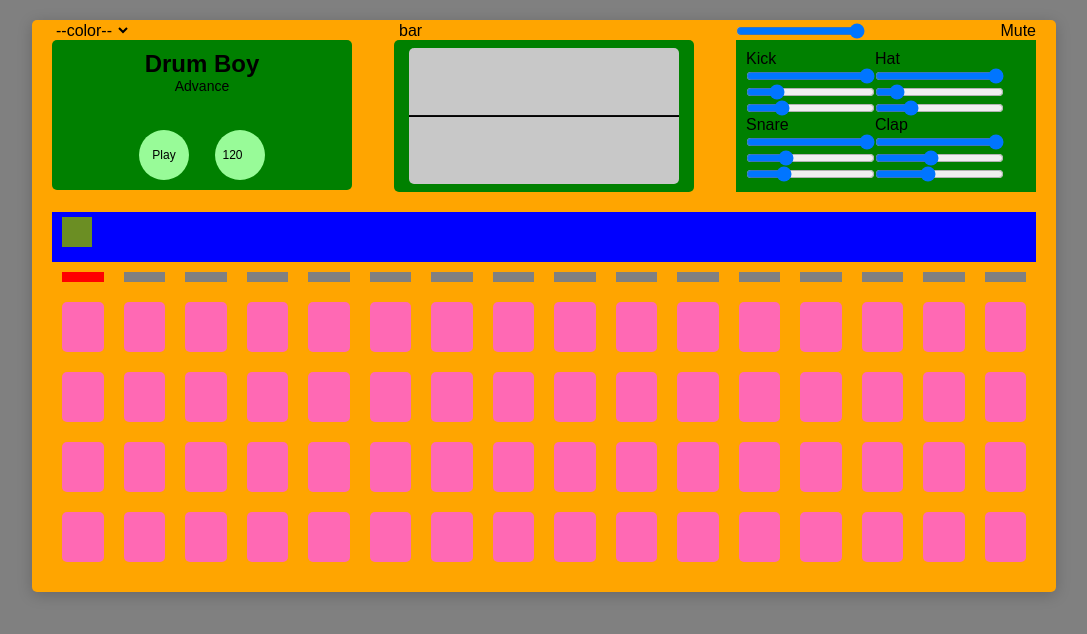
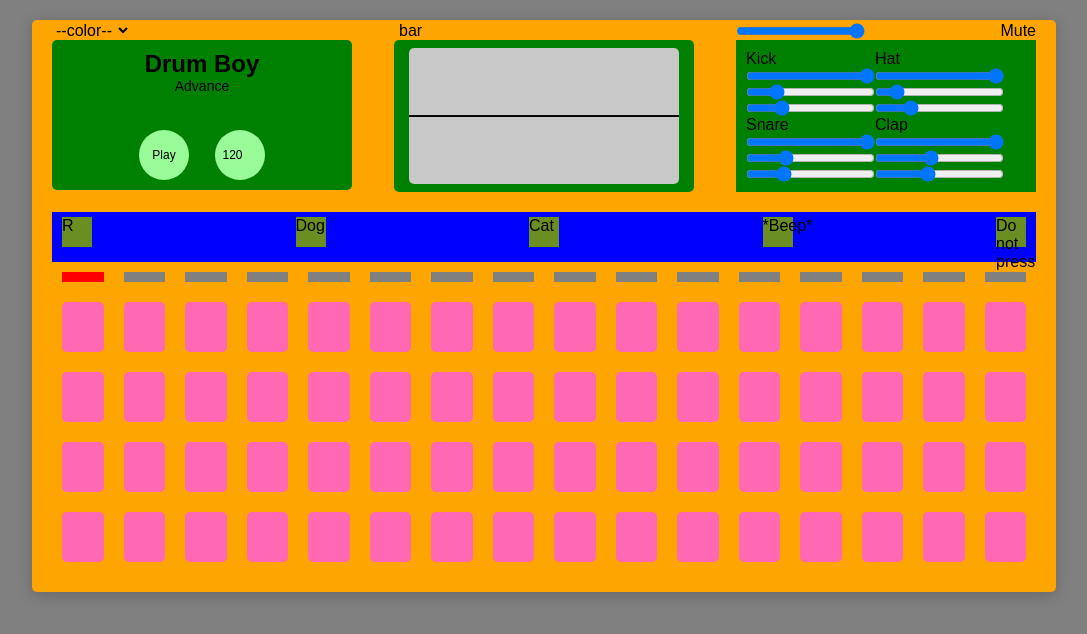
Before and after one commit to eliraybon/ElectronAligner, a React (Create React App) app: page / in a window 1280 px wide. Shown: the top 634 px of the page, without its empty margins (96-1183 px from the left). Built offline with nearby package versions, Linux system fonts and the light colour scheme.

Commit message:
Add more wildcard buttons

```diff
--- a/public/assets/css/wildcards.css
+++ b/public/assets/css/wildcards.css
@@ -1,5 +1,6 @@
 .wildcards {
   display: flex;
+  justify-content: space-between;
   width: 100%;
   height: 50px;
   padding: 5px 10px;
--- a/src/components/Main/Wildcards.jsx
+++ b/src/components/Main/Wildcards.jsx
@@ -26,7 +26,42 @@ export default class Wildcards extends React.Component {
           onClick={this.toggleRain}
           key="rain"
         >
+          R
         </li>
+
+        <li
+          className="wildcard"
+          // onClick={this.triggerBark}
+          key="dog"
+        >
+          Dog
+        </li>
+
+        <li
+          className="wildcard"
+          // onClick={this.triggerMeow}
+          key="cat"
+        >
+          Cat
+        </li>
+
+        <li
+          className="wildcard"
+          // onClick={this.triggerBeepBoops}
+          key="robot"
+        >
+          *Beep*
+        </li>
+
+        <li
+          className="wildcard"
+          // onClick={this.triggerBitCrusher}
+          key="donotpress"
+        >
+          Do not press
+        </li>
+
+
       </ul>
     )
   }
```
